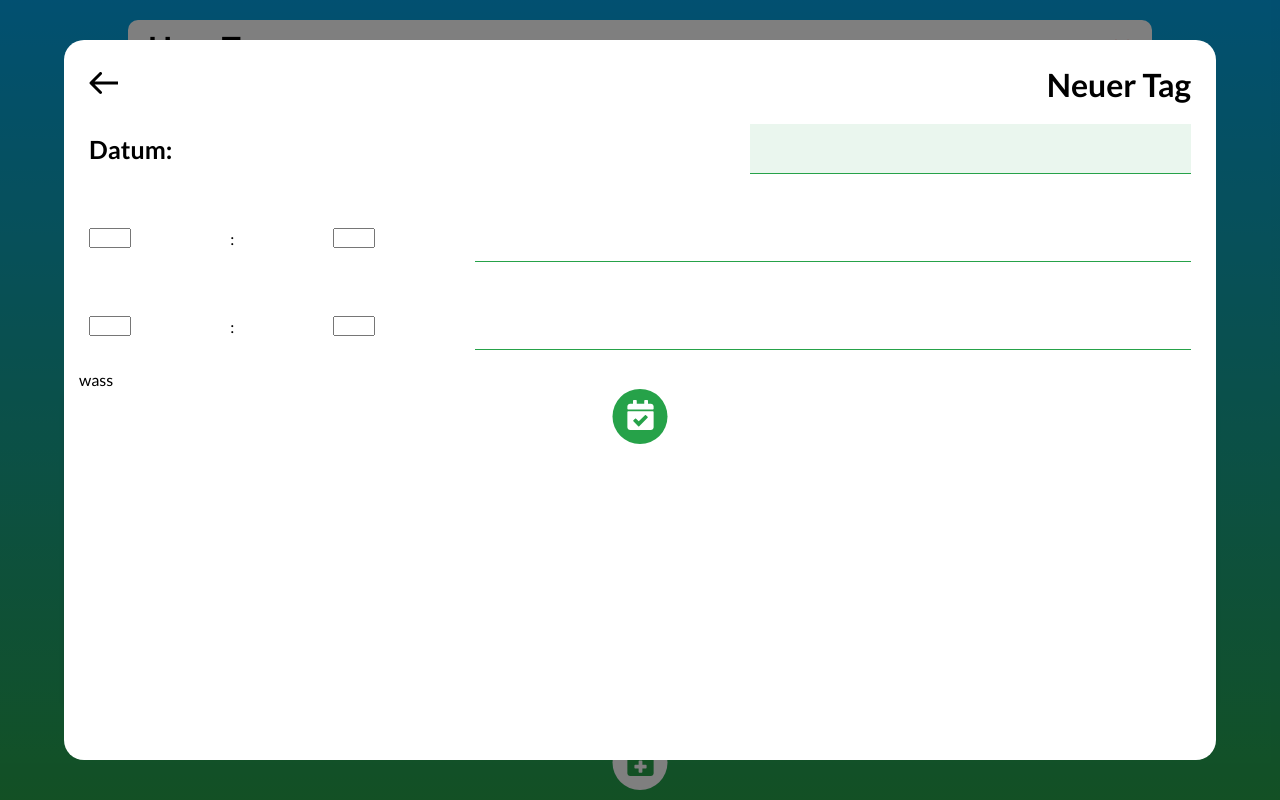
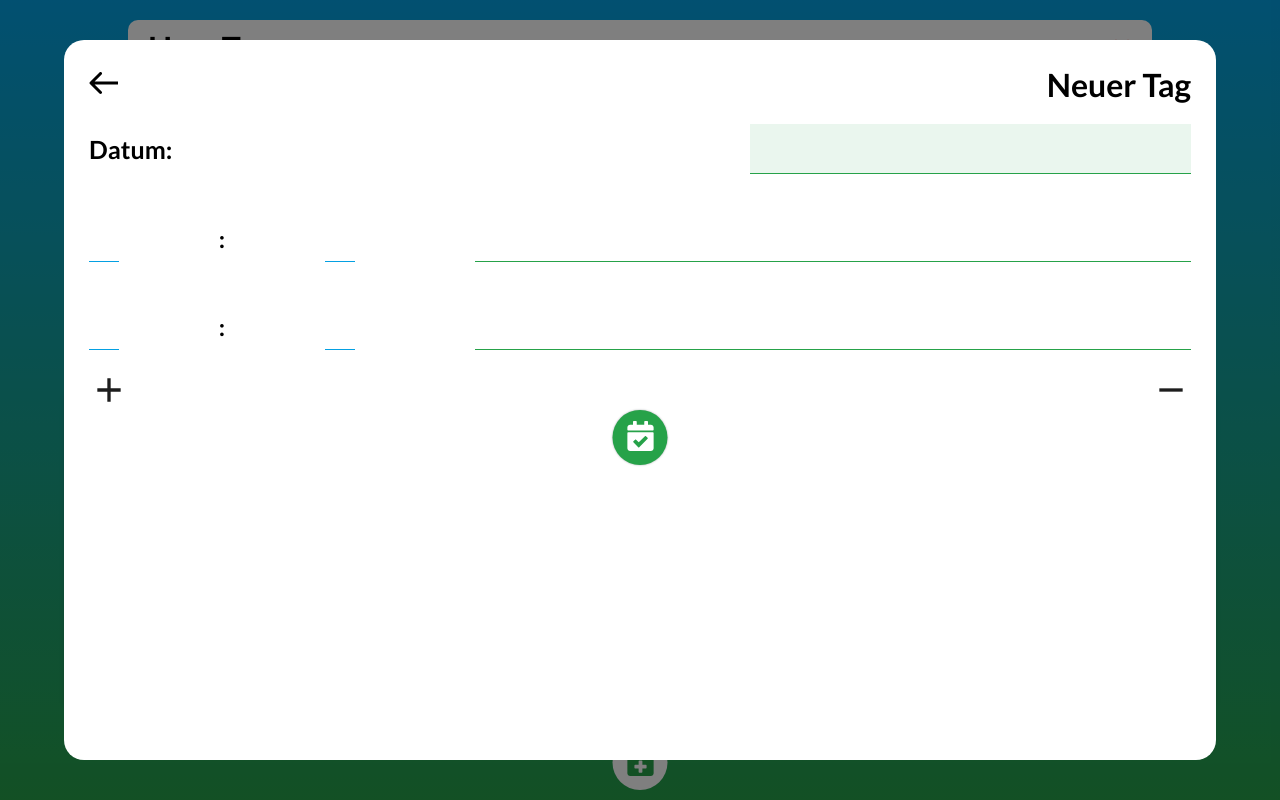
Before and after one commit to Letorshillen/schedule-app, a React (Create React App) app: page / in a window 1280 px wide. Both pictures are taken after a click on the button 640 px from the left and 762 px from the top of the page. Built offline with nearby package versions, Linux system fonts and the light colour scheme.

Commit message:
new version done

```diff
--- a/src/components/ToDoList/ToDoListBigCard/ToDoListBigCard.module.css
+++ b/src/components/ToDoList/ToDoListBigCard/ToDoListBigCard.module.css
@@ -10,6 +10,10 @@
   box-shadow: 0px -2px 5px rgba(53, 53, 59, 0.185);
   height: 40vh;
   overflow-y: scroll;
+}
+
+.ToDoListBigCard::-webkit-scrollbar {
+  display: none;
 }
 
 .TimeTextContainer {
--- a/src/components/UI/AddModal/AddModal.js
+++ b/src/components/UI/AddModal/AddModal.js
@@ -2,6 +2,8 @@ import styles from "./AddModal.module.css";
 import { useState } from "react";
 
 import { FaCalendarCheck } from "react-icons/fa";
+import { BiPlus } from "react-icons/bi";
+import { BiMinus } from "react-icons/bi";
 
 const AddModal = (props) => {
   const [date, setDate] = useState("");
@@ -27,10 +29,6 @@ const AddModal = (props) => {
   const onSubmit = (e) => {
     e.preventDefault();
 
-    if (!date) {
-      alert("Add Date");
-      return;
-    }
     props.onAdd({
       date,
       tasks,
@@ -57,6 +55,16 @@ const AddModal = (props) => {
         activity: "",
       },
     ]);
+  };
+
+  const removeInputLine = (taskIndex) => {
+    if (tasks.length < 2) {
+      return;
+    }
+    const taskNew = [...tasks];
+
+    taskNew.splice(taskIndex, 1);
+    setTasks(taskNew);
   };
 
   return props.showAddModal ? (
@@ -95,6 +103,7 @@ const AddModal = (props) => {
       {tasks.map((task, index) => (
         <div key={index} className={styles.Wrapper}>
           <input
+            className={styles.InputTime}
             type="number"
             step="1"
             min="0"
@@ -104,12 +113,13 @@ const AddModal = (props) => {
             required
             onChange={(event) => handleChange(index, event)}
           />
-          :
+          <span>:</span>
           <input
+            className={styles.InputTime}
             type="number"
             step="1"
             min="0"
-            max="24"
+            max="60"
             name="time2"
             value={task.time2}
             required
@@ -122,7 +132,11 @@ const AddModal = (props) => {
           />
         </div>
       ))}
-      <div onClick={addInputLine}>wass</div>
+      <div className={styles.WrapperTaskBtn}>
+        <BiPlus className={styles.Plus} onClick={addInputLine} />
+        <BiMinus className={styles.Minus} onClick={removeInputLine} />
+      </div>
+
       <button type="submit" value="Submit">
         <FaCalendarCheck className={styles.SubmitBtnIcon} />
       </button>
--- a/src/components/UI/AddModal/AddModal.module.css
+++ b/src/components/UI/AddModal/AddModal.module.css
@@ -76,16 +76,18 @@
   font-family: inherit;
   font-weight: bold;
   font-size: 24px;
-  margin: 0 -5px;
+  margin: 0 -20px;
 }
 
 button[type="submit"] {
-  position: relative;
+  position: sticky;
   border: 0;
   left: 50%;
   transform: translateX(-50%);
+  bottom: 10px;
   width: 55px;
   height: 55px;
+  box-shadow: 0px 0px 2px #27333871;
   background-color: #26a249;
   border-radius: 55px;
 }
@@ -102,3 +104,20 @@ button[type="submit"] {
   margin-top: 10px;
   padding: 0 10px;
 }
+
+input::-webkit-scrollbar,
+textarea::-webkit-scrollbar {
+  display: none;
+}
+
+.WrapperTaskBtn {
+  display: flex;
+  justify-content: space-between;
+  padding: 0 10px;
+}
+
+.Plus,
+.Minus {
+  font-size: 40px;
+  color: #1d1d1d;
+}
--- a/src/container/Layout/Layout.js
+++ b/src/container/Layout/Layout.js
@@ -15,14 +15,19 @@ const Layout = () => {
       date: "How To",
       tasks: [
         {
-          time1: 2,
-          time2: 3,
-          activity: "was",
+          time1: "00",
+          time2: "00",
+          activity: "neue Version",
         },
         {
-          time1: 3,
-          time2: 2,
-          activity: "jetzt",
+          time1: "01",
+          time2: "01",
+          activity: "Zeit flexibel einstellbar",
+        },
+        {
+          time1: "03",
+          time2: "03",
+          activity: "unendlich listeneinträge möglich",
         },
       ],
       showToDo: false,
```
